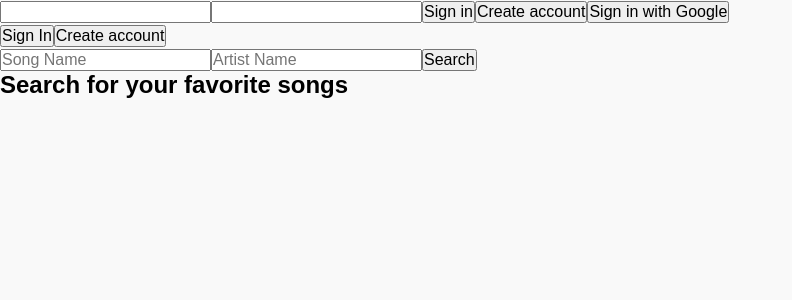
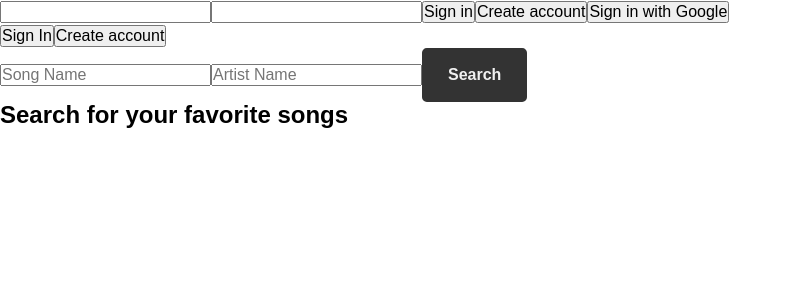
Before and after one commit to denisesantosdev/lyrics-collector, a React (Vite) app: page / in a window 1280 px wide. Shown: the top 300 px of the page, without its empty margins (0-792 px from the left). Built offline with nearby package versions, Linux system fonts and the light colour scheme; no server answers.

Commit message:
add btn component and styling

```diff
--- a/src/App.jsx
+++ b/src/App.jsx
@@ -17,6 +17,7 @@ import {
 } from "firebase/auth";
 import { getFirestore } from "firebase/firestore";
 import { firebaseConfig } from "../firebase/firebaseConfig";
+import { ThemeProvider } from "styled-components";
 
 const app = initializeApp(firebaseConfig);
 const auth = getAuth(app);
@@ -42,7 +43,8 @@ function App() {
 
   return (
     <>
-      <GlobalStyle theme={lightTheme}/>
+      <ThemeProvider theme={lightTheme}>
+      <GlobalStyle />
         <ToastContextProvider>
           <LyricsData>
             {!isUserLoggedIn && <SignInPage />}
@@ -50,6 +52,7 @@ function App() {
           </LyricsData>
           <Toast />
         </ToastContextProvider>
+      </ThemeProvider>
     </>
   );
 }
--- /dev/null
+++ b/src/components/Btn/Btn.jsx
@@ -0,0 +1,32 @@
+import React from "react";
+import styled from "styled-components";
+
+const StyledBtn = styled.button`
+    background-color: ${(props) =>
+      props.$primary ? props.theme.colors.accent : "transparent"};
+    color: ${(props) =>
+      props.$primary ? props.theme.colors.primary : props.theme.colors.text};
+    border: 2px solid ${(props) => props.theme.colors.border};
+    cursor: pointer;
+    font-weight: bold;
+    border-radius: .3rem;
+    padding: 1rem 1.5rem ;
+    transition: all .3s ease;
+
+    &:hover, &:focus {
+      transform: scale(1.1,1.1)
+    }
+`;
+
+const Btn = (props) => {
+  console.log(props);
+  return (
+    <StyledBtn
+      $primary={props.isPrimary}
+      onClick={() => props.handleOnClick()}>
+      {props.btnText}
+    </StyledBtn>
+  );
+};
+
+export default Btn;
--- a/src/components/SearchForm/SearchForm.jsx
+++ b/src/components/SearchForm/SearchForm.jsx
@@ -2,6 +2,7 @@ import React, { useState, useEffect, useContext } from "react";
 import { fetchLyrics } from "../../services/lyrics-api";
 import { lyricsDataContext } from "../../context/LyricsDataContext";
 import { ToastContext } from "../../context/ToastContext";
+import Btn from "../Btn/Btn";
 
 const SearchForm = () => {
   const [searchQuery, setSearchQuery] = useState({});
@@ -86,7 +87,10 @@ const SearchForm = () => {
         onChange={handleOnChange}
         required={true}
       />
-      <button>Search</button>
+      <Btn
+        btnText="Search"
+        isPrimary={true}
+      />
     </form>
   );
 };
--- a/src/theme/themes.js
+++ b/src/theme/themes.js
@@ -25,32 +25,15 @@ const baseTheme = {
 const lightTheme = {
   ...baseTheme,
   colors: {
-    // Background colors
-    background: "#f9f9f9",
-    backgroundAccent: "#ffffff",
-
-    // Text colors
-    text: "#333333",
-    textLight: "#666666",
-
-    // Primary color (orange)
-    primary: "#f57c00",
-    primaryLight: "#ffab40",
-    primaryDark: "#e65100",
-
-    // Secondary color (teal)
-    secondary: "#009688",
-    secondaryLight: "#80cbc4",
-    secondaryDark: "#00796b",
-
-    // Border color
+    primary: "#f0f0f0", // Light gray for background
+    secondary: "#ffffff",
+    text: "#333333", // Dark gray for text
+    error: "#f28b82", // Pastel red for error state
+    warning: "#ffad47", // Pastel orange for warning state
+    success: "#a0d99b", // Pastel green for success state
+    //accent: "#8ecae6", // Soft pastel blue for accent color
+    accent: "#333333",
     border: "#333333",
-
-    // Other colors (optional)
-    accent: "#ff5722",
-    success: "#4caf50",
-    warning: "#ff9800",
-    error: "#f44336",
   },
 };
 
```
Lines whose indentation alone changed are shown as unchanged.
